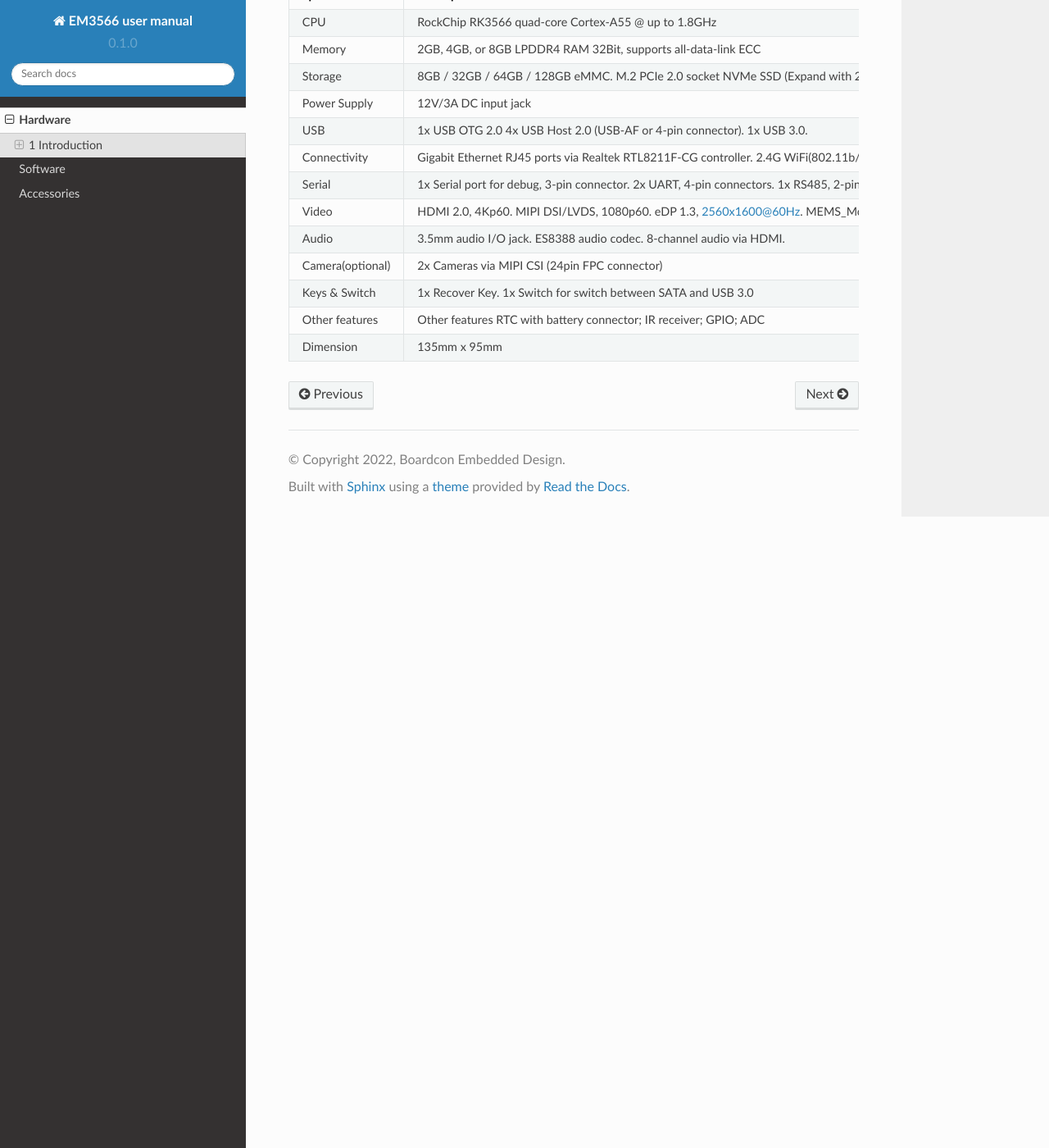
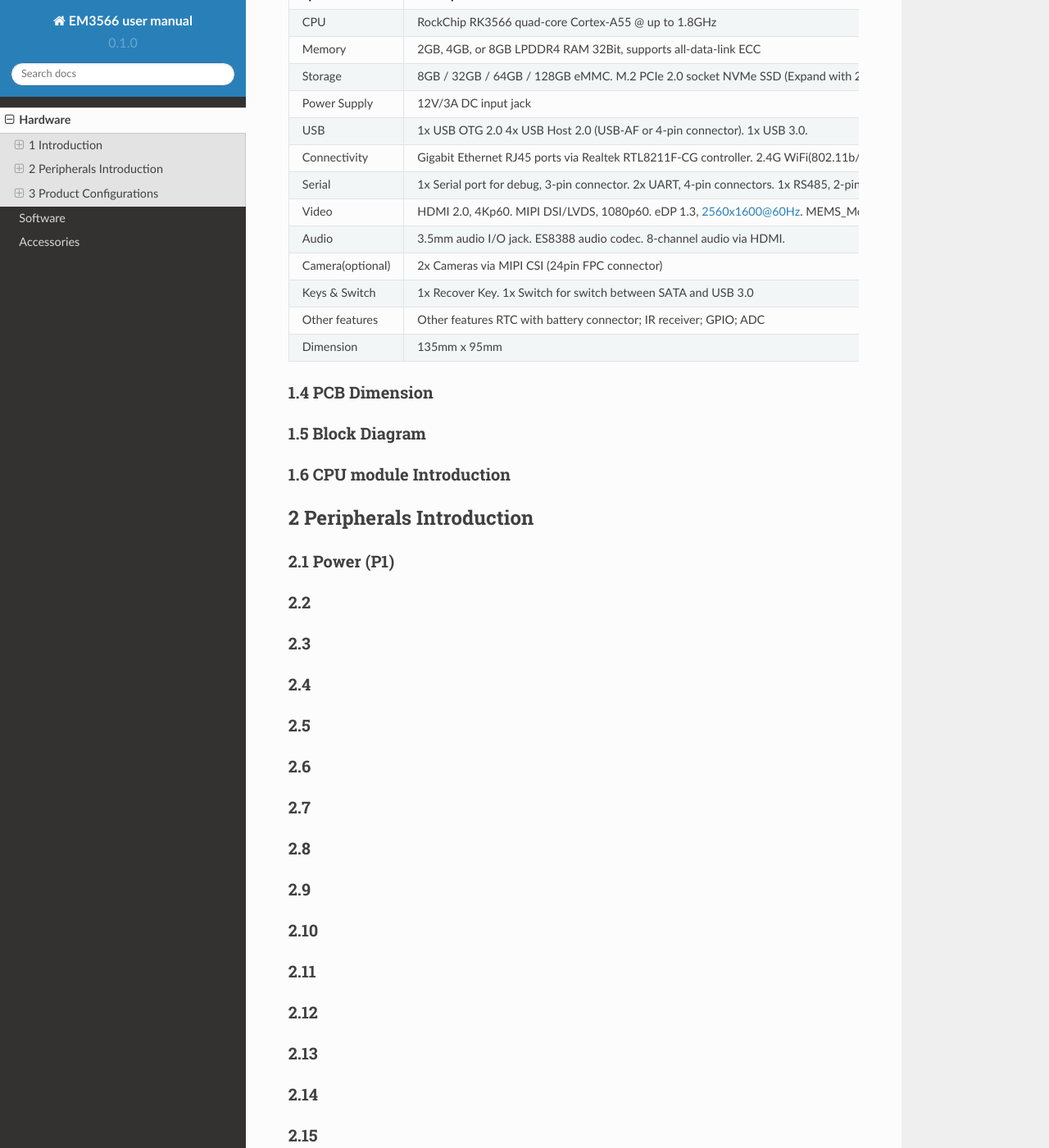
Before and after one commit to boardcon/EM3566, a Sphinx documentation site: the page built from docs/source/hardware.rst, in a window 1280 px wide and 1400 px high, scrolled down 1308 px. Shown: the whole window at 82% size. Built offline with Sphinx 7.4.7 and the Read the Docs theme 2.0.0, drawn with Linux system fonts in a browser that asks for light colours; some of the changed text lies outside the part shown.

Commit message:
Update hardware.rst

```diff
--- a/docs/source/hardware.rst
+++ b/docs/source/hardware.rst
@@ -69,3 +69,94 @@
       - Other features	RTC with battery connector; IR receiver; GPIO; ADC
     * - Dimension
       - 135mm x 95mm
+
+1.4 PCB Dimension
+^^^^^^^^^^^^^^^^^^^^^^
+
+1.5 Block Diagram
+^^^^^^^^^^^^^^^^^^^^^^
+
+1.6 CPU module Introduction
+^^^^^^^^^^^^^^^^^^^^^^
+
+2 Peripherals Introduction
+--------------------------
+
+2.1 Power (P1)
+^^^^^^^^^^^^^^^^^^^^^^
+
+2.2
+^^^^^^^^^^^^^^^^^^^^^^
+
+
+2.3
+^^^^^^^^^^^^^^^^^^^^^^
+
+2.4
+^^^^^^^^^^^^^^^^^^^^^^
+
+2.5
+^^^^^^^^^^^^^^^^^^^^^^
+
+2.6
+^^^^^^^^^^^^^^^^^^^^^^
+
+2.7
+^^^^^^^^^^^^^^^^^^^^^^
+
+2.8
+^^^^^^^^^^^^^^^^^^^^^^
+
+2.9
+^^^^^^^^^^^^^^^^^^^^^^
+
+2.10
+^^^^^^^^^^^^^^^^^^^^^^
+
+2.11
+^^^^^^^^^^^^^^^^^^^^^^
+
+2.12
+^^^^^^^^^^^^^^^^^^^^^^
+
+2.13
+^^^^^^^^^^^^^^^^^^^^^^
+
+2.14
+^^^^^^^^^^^^^^^^^^^^^^
+
+2.15
+^^^^^^^^^^^^^^^^^^^^^^
+
+2.16
+^^^^^^^^^^^^^^^^^^^^^^
+
+2.17
+^^^^^^^^^^^^^^^^^^^^^^
+
+2.18
+^^^^^^^^^^^^^^^^^^^^^^
+
+2.19
+^^^^^^^^^^^^^^^^^^^^^^
+
+2.20
+^^^^^^^^^^^^^^^^^^^^^^
+
+2.21
+^^^^^^^^^^^^^^^^^^^^^^
+
+2.22
+^^^^^^^^^^^^^^^^^^^^^^
+
+2.23
+^^^^^^^^^^^^^^^^^^^^^^
+
+3 Product Configurations
+--------------------------
+
+3.1 Standard Contents
+^^^^^^^^^^^^^^^^^^^^^^
+
+3.2 Optional Parts
+^^^^^^^^^^^^^^^^^^^^^^
```
